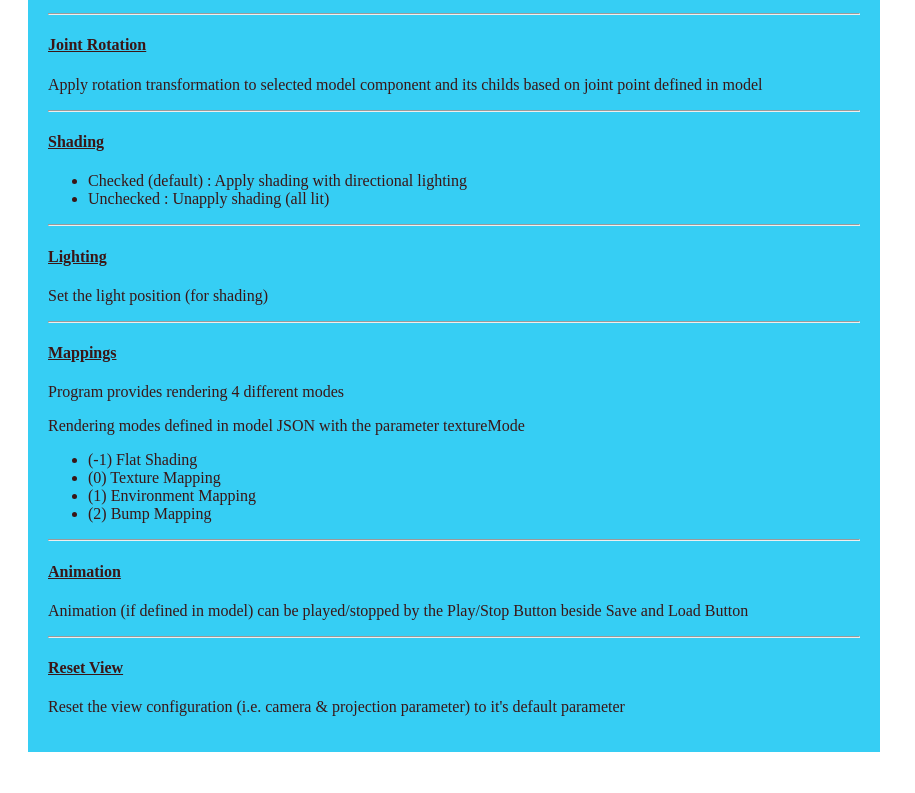
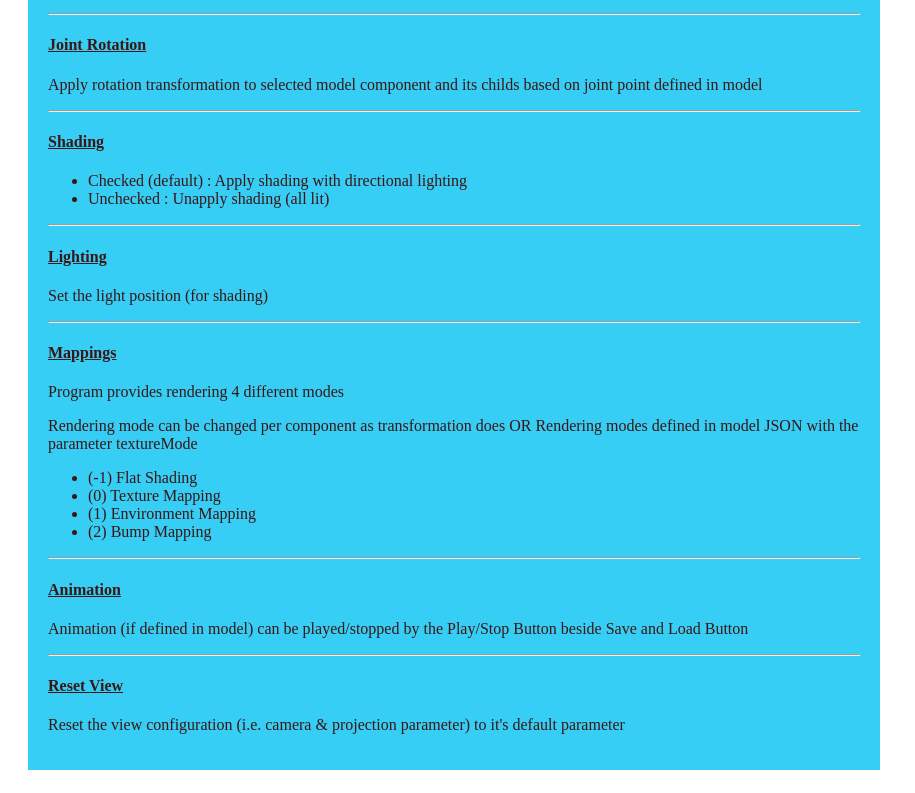
Before and after one commit to reynull20/IF3260_Tugas3_K01_G15, a plain HTML site: page src/index.html in a window 1280 px wide. Shown: the part 2345-3138 px from the top of the page, without its empty margins (0-915 px from the left). Drawn offline with Linux system fonts and the light colour scheme.

Commit message:
feat: update readme and default rendering

```diff
--- a/src/index.html
+++ b/src/index.html
@@ -105,7 +105,7 @@
                 <hr>
                 <h4><u>Mappings</u></h4>
                 <p>Program provides rendering 4 different modes</p>
-                <p>Rendering modes defined in model JSON with the parameter textureMode</p>
+                <p>Rendering mode can be changed per component as transformation does OR Rendering modes defined in model JSON with the parameter textureMode</p>
                 <ul>
                     <li>(-1) Flat Shading</li>
                     <li>(0) Texture Mapping</li>
--- a/src/model.js
+++ b/src/model.js
@@ -1,5 +1,5 @@
 class Model {
-    constructor(id = -1, name = "Undefined", vertices = [], colors = [], joints = [], translation = [0,0,0], rotation = [0,0,0], scale = [0,0,0], ch_translation = [0,0,0], ch_rotation = [0,0,0], ch_scale = [0,0,0], animation = [], childs = [], parentMatrix = m4.identity(), textureMode = 2) {
+    constructor(id = -1, name = "Undefined", vertices = [], colors = [], joints = [], translation = [0,0,0], rotation = [0,0,0], scale = [0,0,0], ch_translation = [0,0,0], ch_rotation = [0,0,0], ch_scale = [0,0,0], animation = [], childs = [], parentMatrix = m4.identity(), textureMode = -1) {
         if(textureMode == null) {
             textureMode = 2;
         }
```
Also changed, not shown: img/steve.png (added), 1 other file.
